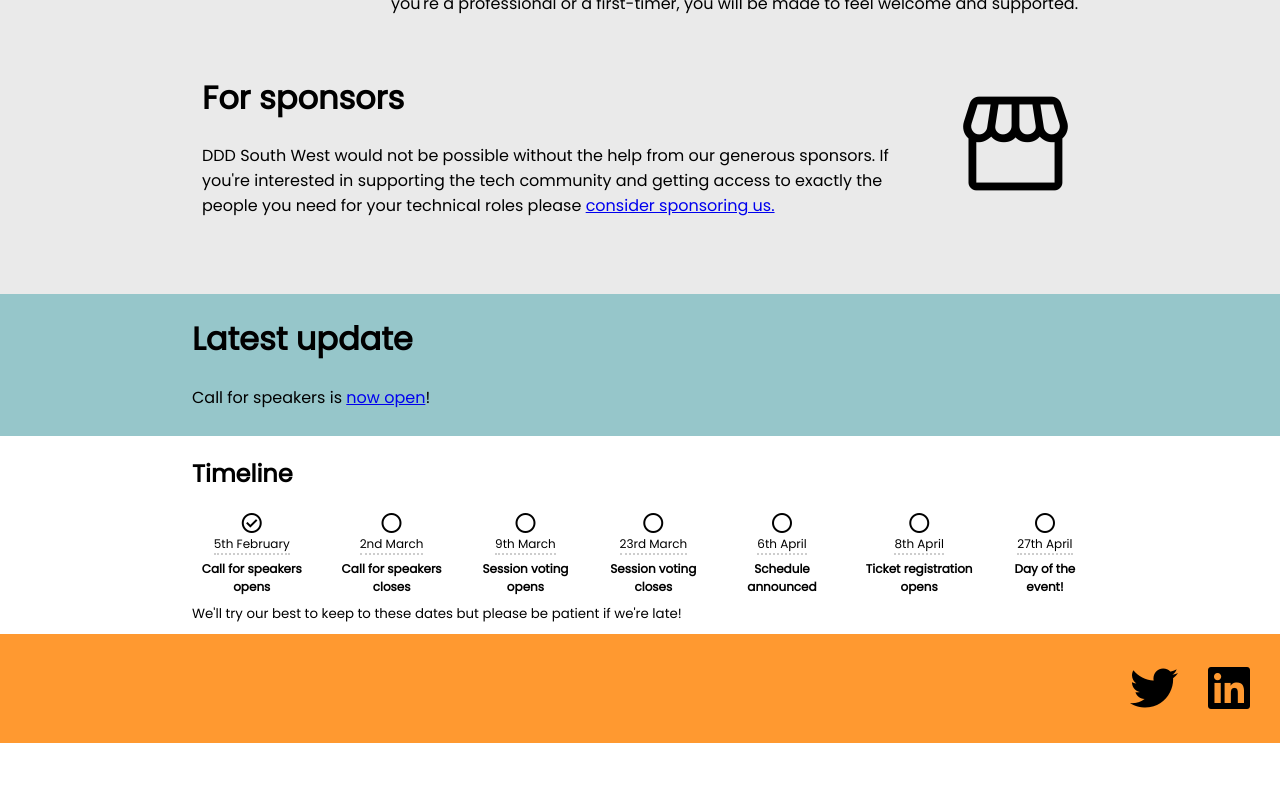
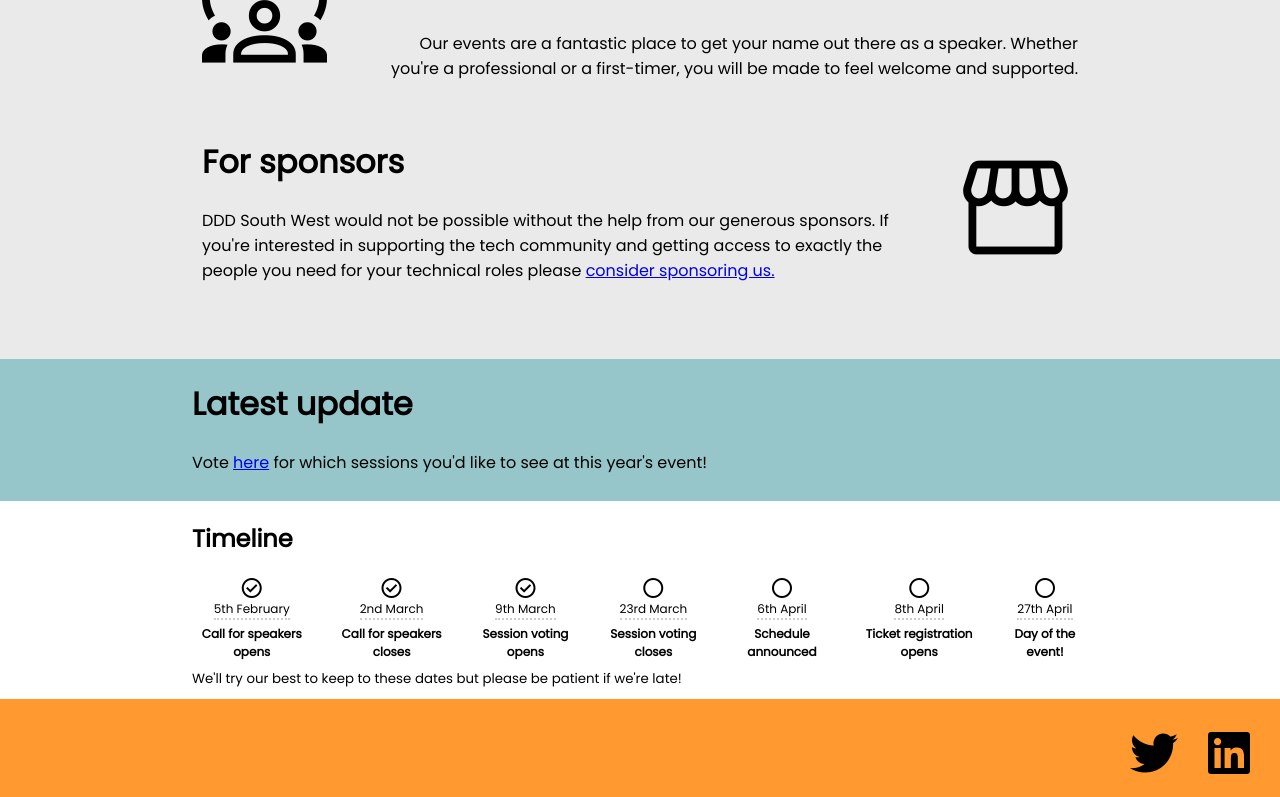
Before and after one commit to dddsw/dddsw-web, a SvelteKit app: page / in a window 1280 px wide. Shown: the part 1239-2036 px from the top of the page. Before the commit the page ends 1982 px from the top, so only its background shows below. Built offline with nearby package versions, Linux system fonts and the light colour scheme.

Commit message:
Update sponsors and voting link

```diff
--- a/src/lib/Sponsors.svelte
+++ b/src/lib/Sponsors.svelte
@@ -10,7 +10,7 @@
 			name: 'UK Hydrographics Office',
 			href: 'https://www.gov.uk/government/organisations/uk-hydrographic-office',
 			src: '../images/sponsors/UKHO.png',
-			confirmed: false
+			confirmed: true
 		},
 		{
 			name: 'Rock Solid Knowledge',
@@ -22,7 +22,7 @@
 			name: 'iO Associates',
 			href: 'https://www.ioassociates.co.uk/',
 			src: '../images/sponsors/io.png',
-			confirmed: false
+			confirmed: true
 		},
 		{
 			name: 'Avanade',
--- a/src/routes/+page.svelte
+++ b/src/routes/+page.svelte
@@ -11,7 +11,7 @@
 			icon: 'code',
 			paragraph: `Developers are at the heart of DDD South West.
 		We love to learn and share their ideas with others. You'll meet likeminded peers,
-		make new friends and connections, and feel part of our friendly community where everyone is welcome. Call for speakers is <a href="https://sessionize.com/ddd-south-west-2024" target="_blank">now open</a>!`
+		make new friends and connections, and feel part of our friendly community where everyone is welcome.`
 		},
 		{
 			title: 'For speakers',
@@ -50,9 +50,10 @@
 	<div class="section">
 		<h1>Latest update</h1>
 		<p>
-			Call for speakers is <a href="https://sessionize.com/ddd-south-west-2024" target="_blank"
-				>now open</a
-			>!
+			Vote <a
+				href="https://docs.google.com/forms/d/e/1FAIpQLSdCi8Dy5p7gLselTTeHLcYsFp0j4xu4gD-YjaaBt8j7q8macg/viewform?usp=sf_link"
+				target="_blank">here</a
+			> for which sessions you'd like to see at this year's event!
 		</p>
 	</div>
 </div>
@@ -67,12 +68,12 @@
 				<p>Call for speakers opens</p>
 			</span>
 			<span class="timeline-item">
-				<span class="material-symbols-outlined"> circle </span>
+				<span class="material-symbols-outlined"> check_circle </span>
 				<p>2nd March</p>
 				<p>Call for speakers closes</p>
 			</span>
 			<span class="timeline-item">
-				<span class="material-symbols-outlined"> circle </span>
+				<span class="material-symbols-outlined"> check_circle </span>
 				<p>9th March</p>
 				<p>Session voting opens</p>
 			</span>
--- a/src/routes/sponsorship/+page.svelte
+++ b/src/routes/sponsorship/+page.svelte
@@ -3,9 +3,9 @@
 	import { pageTitle } from '../../stores.js';
 
 	let refreshmentPackages = [
-		{ title: 'Breakfast', price: '£250', claimed: false },
+		{ title: 'Breakfast', price: '£250', claimed: true },
 		{ title: 'Morning break', price: '£250', claimed: false },
-		{ title: 'Afternoon break', price: '£250', claimed: false }
+		{ title: 'Afternoon break', price: '£250', claimed: true }
 	];
 
 	let extraOptions = [
```
